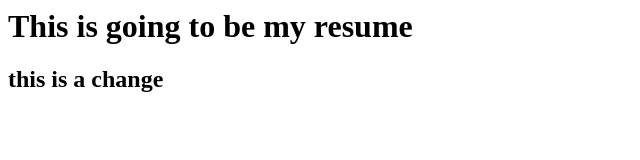
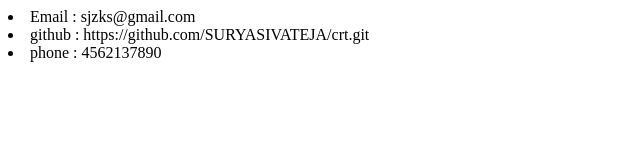
Before and after one commit to SURYASIVATEJA/crt, a plain HTML site: page index.html in a window 1280 px wide. Shown: the whole page, without its empty margins (0-640 px from the left). Drawn offline with Linux system fonts and the light colour scheme.

Commit message:
code changed

```diff
--- a/index.html
+++ b/index.html
@@ -1,11 +1,12 @@
 <html>
     <head>
 
-        <title>Resume</title>
+        <title>Saketh</title>
     </head>
 
     <body>
-        <h1>This is going to be my resume</h1>
-        <h2>this is a change</h2>
+        <li>Email : sjzks@gmail.com</li>
+        <li>github : https://github.com/SURYASIVATEJA/crt.git</li>
+        <li>phone : 4562137890</li>
     </body>
 </html>
```
